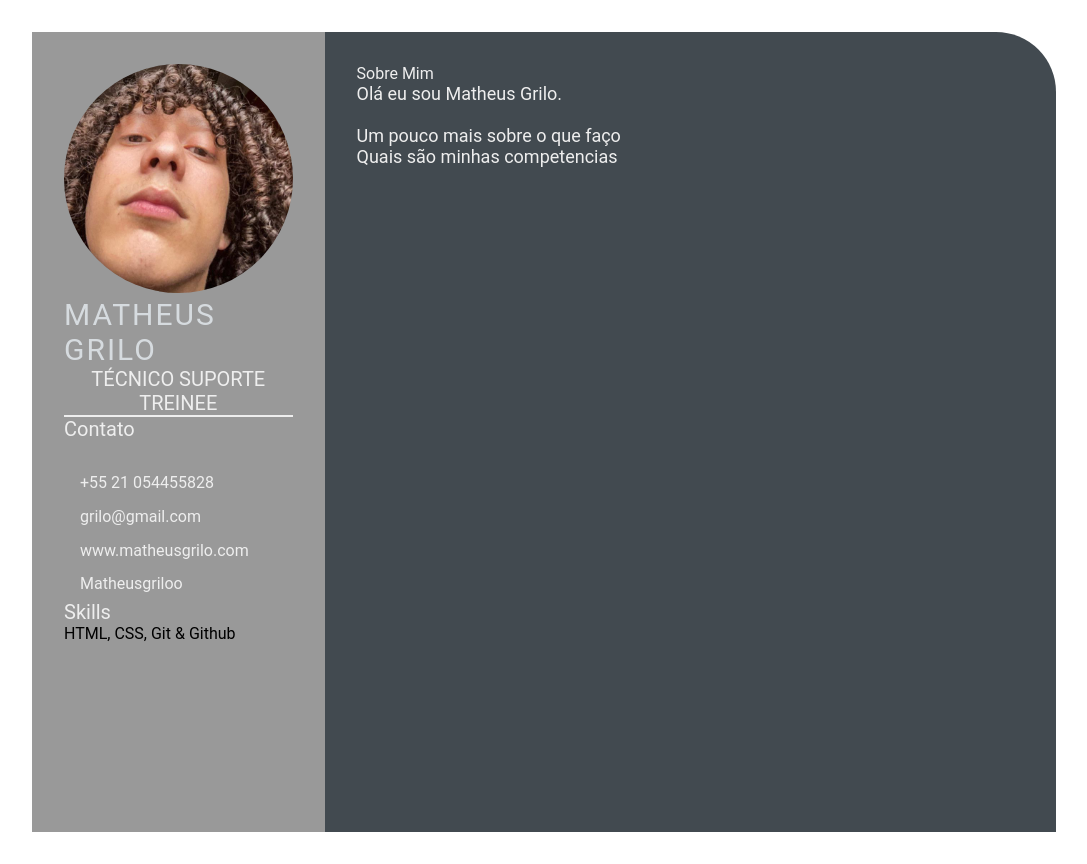
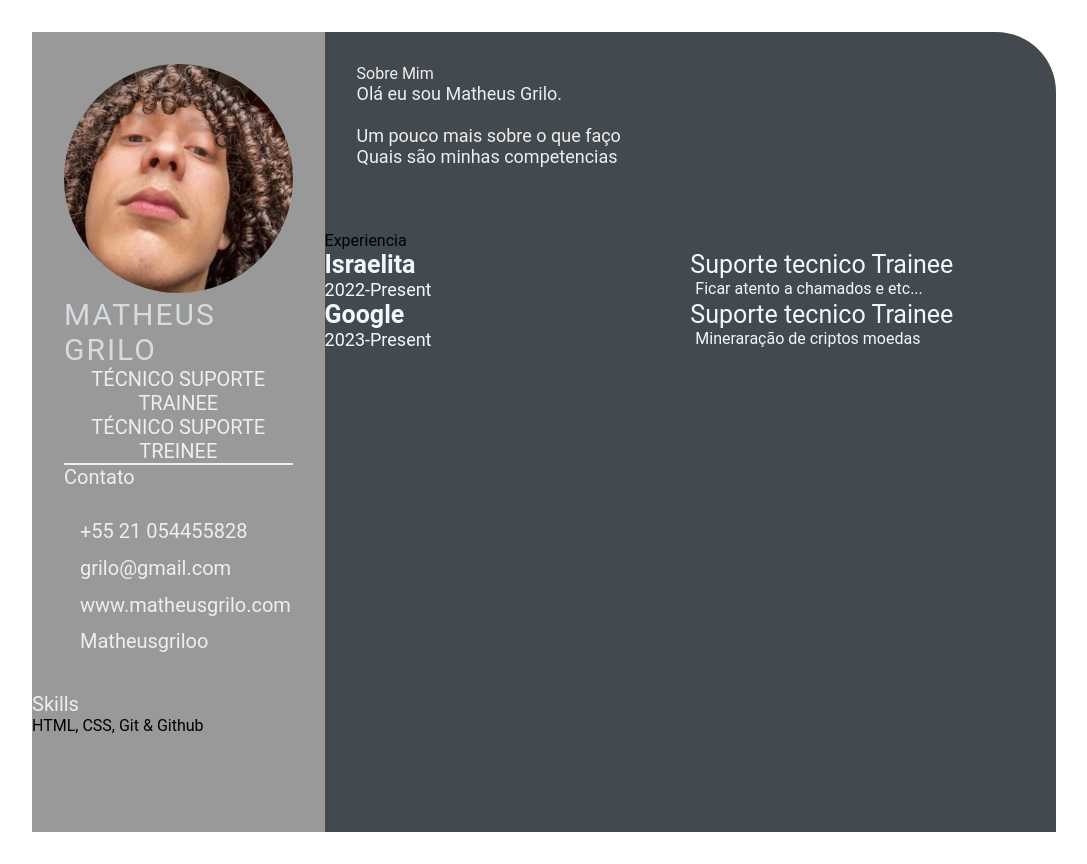
Before and after one commit to matheusgriloo/jornada-grilo.github.io, a plain HTML site: page index.html in a window 1280 px wide. Shown: the whole page, without its empty margins (96-1183 px from the left). Drawn offline with Linux system fonts and the light colour scheme.

Commit message:
Dia 03 (#4)
* jorada-grilo-day-03
* dia-03

Co-authored-by: Grilo <contatomatheusantonio@gmai.com>

```diff
--- a/index.html
+++ b/index.html
@@ -16,7 +16,9 @@
                 <div class="profile">
                     <img class="profile-image" src="img/profile-image.jpg" alt="Profile-image">
                     <p class="name">Matheus Grilo</p>
+                    <p class="profession">Técnico Suporte Trainee</p>
                     <p class="profession">Técnico Suporte Treinee</p>
+
                 </div>
             <div class="contact-info">
                     <p class="left-title">Contato</p>
@@ -26,6 +28,7 @@
                         <li><i class="fa fa-globe"></i>www.matheusgrilo.com</li>
                         <li><i class="fa fa-github"></i>Matheusgriloo</li>
                     </ul>
+                </div>
              </div>
                 <div class="Skills">
                     <p class="left-title">Skills</p>
@@ -34,6 +37,7 @@
                     </ul>
                 </div>
             </div>
+        </section>
             </section>
         </section>
             <section class="right-section">
@@ -47,6 +51,30 @@
                         </p>
                     </section>
                 </div>
+                <section class="experienc gap">
+                    <div class="rigth-title">Experiencia</div>
+                    <div class="experience-contents">
+                        <div class="exp-left">
+                            <p class="exp-company-name">Israelita</p>
+                            <p class="exp-time-period">2022-Present</p>
+                     </div>
+                        <div class="exp-rigth">
+                            <p class="exp-position">Suporte tecnico Trainee</p>
+                            <p class="exp-desc">
+                                Ficar atento a chamados e etc...
+                            </p>
+                    </div>
+                        <div class="exp-left">
+                            <p class="exp-company-name">Google</p>
+                            <p class="exp-time-period">2023-Present</p>
+                    </div>
+                        <div class="exp-rigth">
+                            <p class="exp-position">Suporte tecnico Trainee</p>
+                            <p class="exp-desc">
+                                Mineraração de criptos moedas
+                    </div>
+                </section>
+            </section>
             </section>
     </main>
 </body>
--- a/style.css
+++ b/style.css
@@ -1,4 +1,58 @@
 * {
+  margin: 0;
+  padding: 0;
+  box-sizing: border-box;
+  list-style: none;
+  font-family: 'Roboto', sans-serif;
+}
+
+.resume-contents {
+  min-height: 100vh;
+  width: 80%;
+  margin: 2rem auto;
+  display: grid;
+  grid-template-columns: repeat(7, 1fr);
+}
+
+.left-section {
+  grid-column: span 2;
+  height: 100%;
+  background-color: #999999;
+}
+
+.right-section {
+  grid-column: span 5;
+  height: 100%;
+  background-color: #424a50;
+  border-radius: 0px 60px 0px 0px;
+}
+
+.left-section-contents {
+  padding: 2rem 2rem;
+}
+
+.profile {
+  width: 100%;
+  border-bottom: 2px solid #eeeeee;
+}
+
+.profile .profile-image {
+  width: 100%;
+  border-radius: 100%;
+}
+
+.name {
+  color: #d6dbdf;
+  font-size: 30px;
+  letter-spacing: 2px;
+  text-transform: uppercase;
+}
+
+.profession {
+  color: #eeeeee;
+  font-size: 20px;
+  text-transform: uppercase;
+  text-align: center;
     margin: 0;
     padding: 0;
     box-sizing: border-box;
@@ -57,6 +111,12 @@
 
 /* .contact-info { border-bottom: 2px solid #1B2631; } */
 .left-title {
+  color: #eeeeee;
+  font-size: 20px;
+}
+
+.contact-info ul {
+  padding-top: 1.5rem;
     color: #eeeeee;
     font-size: 20px;
 }
@@ -67,12 +127,77 @@
 
 .contact-info ul li,
 .references ul li {
+  padding: 0.4rem 0;
+  color: #eeeeee;
     padding: .4rem 0;
     color: #eeeeee;
 }
 
 .contact-info ul li i,
 .references ul li i {
+  padding-right: 1rem;
+  font-size: 18px;
+  color: #eeeeee;
+}
+
+.skills ul {
+  padding-top: 1.5rem;
+}
+.skills ul li p {
+  padding: 0.4rem 0;
+  color: #eeeeee;
+}
+
+.right-section-contents {
+  padding: 2rem 2rem;
+}
+
+.right-title {
+  color: #eeeeee;
+}
+
+.gap {
+  padding-bottom: 2rem;
+}
+.about-me-contents {
+  font-size: 18px;
+  color: #eeeeee;
+}
+
+.experience-contents,
+.education-contents,
+.awards-contents {
+  display: grid;
+  grid-template-columns: repeat(2, 1fr);
+  padding-bottom: 2rem;
+  color: #f1f8fd;
+}
+
+.exp-company-name,
+.education-school-name,
+.awards-company-name {
+  font-size: 25px;
+  font-weight: bold;
+}
+
+.exp-time-period,
+.educationp-time-period,
+.awards-time-period {
+  font-size: 18px;
+}
+
+.exp-position,
+.education-subject,
+.awards-name {
+  font-size: 25px;
+}
+
+.exp-desc,
+.education-desc,
+.awards-desc {
+  font-size: 16px;
+  padding-left: 5px;
+}
     padding-right: 1rem;
     font-size: 18px;
     color: #eeeeee;
```
